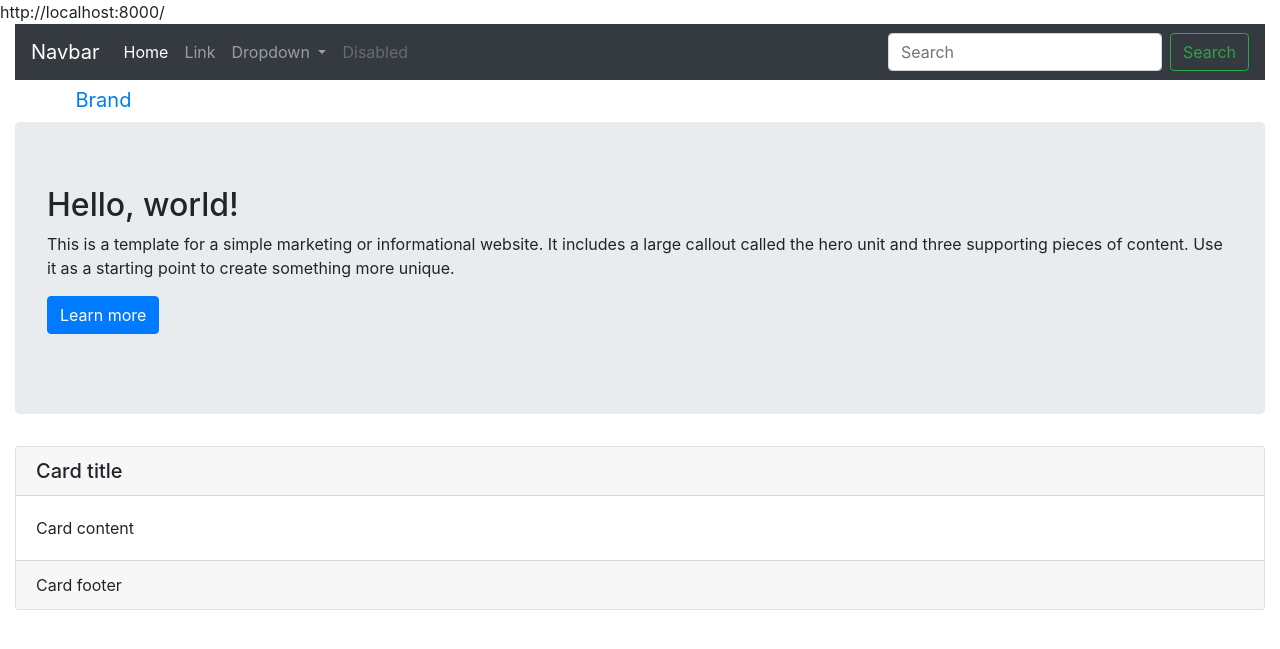
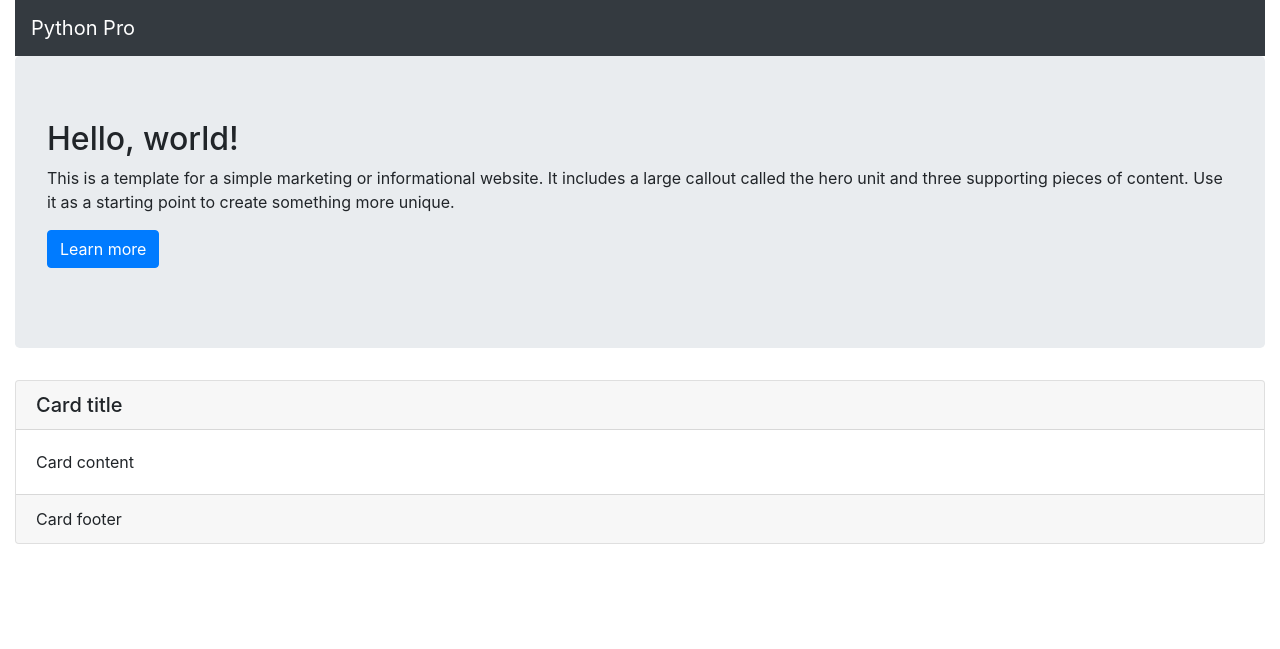
Before and after one commit to jlplautz/curso-django, a Django app: template pyprg/base/templates/base/home.html in a window 1280 px wide. Shown: the top 649 px of the page. Run offline with Django 3.2, Linux system fonts and the light colour scheme; the template is opened without the code that fills it, so the values that code supplies are empty; some libraries are stand-ins or nearby versions.

Commit message:
Alterado o html da home base
close #67

```diff
--- a/pyprg/base/templates/base/home.html
+++ b/pyprg/base/templates/base/home.html
@@ -1,6 +1,6 @@
 {% load static %}
 <!DOCTYPE html>
-<html lang="en">
+<html lang="pt">
   <head>
     <meta charset="utf-8">
     <meta http-equiv="X-UA-Compatible" content="IE=edge">
@@ -8,8 +8,8 @@
 
     <title>Python Pro</title>
 
-    <meta name="description" content="Source code generated using layoutit.com">
-    <meta name="author" content="LayoutIt!">
+    <meta name="description" content="Página do curso Python Pro">
+    <meta name="author" content="Jorge Plautz">
 
     <link href="{% static 'css/bootstrap.min.css' %}" rel="stylesheet">
     <link href="{% static 'css/style.css' %}" rel="stylesheet">
@@ -21,85 +21,20 @@
   <body>
 
     <div class="container-fluid">
-	<div class="row">http://localhost:8000/
+	<div class="row">
 		<div class="col-md-12">
 			<nav class="navbar navbar-expand-lg navbar-dark bg-dark">
-  <a class="navbar-brand" href="#">Navbar</a>
+  <a class="navbar-brand" href="{% url 'home' %}">Python Pro</a>
   <button class="navbar-toggler" type="button" data-toggle="collapse" data-target="#navbarSupportedContent" aria-controls="navbarSupportedContent" aria-expanded="false" aria-label="Toggle navigation">
     <span class="navbar-toggler-icon"></span>
   </button>
 
   <div class="collapse navbar-collapse" id="navbarSupportedContent">
     <ul class="navbar-nav mr-auto">
-      <li class="nav-item active">
-        <a class="nav-link" href="#">Home <span class="sr-only">(current)</span></a>
-      </li>
-      <li class="nav-item">
-        <a class="nav-link" href="#">Link</a>
-      </li>
-      <li class="nav-item dropdown">
-        <a class="nav-link dropdown-toggle" href="#" id="navbarDropdown" role="button" data-toggle="dropdown" aria-haspopup="true" aria-expanded="false">
-          Dropdown
-        </a>
-        <div class="dropdown-menu" aria-labelledby="navbarDropdown">
-          <a class="dropdown-item" href="#">Action</a>
-          <a class="dropdown-item" href="#">Another action</a>
-          <div class="dropdown-divider"></div>
-          <a class="dropdown-item" href="#">Something else here</a>
-        </div>
-      </li>
-      <li class="nav-item">
-        <a class="nav-link disabled" href="#" tabindex="-1" aria-disabled="true">Disabled</a>
-      </li>
     </ul>
-    <form class="form-inline my-2 my-lg-0">
-      <input class="form-control mr-sm-2" type="search" placeholder="Search" aria-label="Search">
-      <button class="btn btn-outline-success my-2 my-sm-0" type="submit">Search</button>
-    </form>
   </div>
 </nav>
 
-				<button class="navbar-toggler" type="button" data-toggle="collapse" data-target="#bs-example-navbar-collapse-1">
-					<span class="navbar-toggler-icon"></span>
-				</button> <a class="navbar-brand" href="#">Brand</a>
-				<div class="collapse navbar-collapse" id="bs-example-navbar-collapse-1">
-					<ul class="navbar-nav">
-						<li class="nav-item active">
-							 <a class="nav-link" href="#">Link <span class="sr-only">(current)</span></a>
-						</li>
-						<li class="nav-item">
-							 <a class="nav-link" href="#">Link</a>
-						</li>
-						<li class="nav-item dropdown">
-							 <a class="nav-link dropdown-toggle" href="http://example.com" id="navbarDropdownMenuLink" data-toggle="dropdown">Dropdown link</a>
-							<div class="dropdown-menu" aria-labelledby="navbarDropdownMenuLink">
-								 <a class="dropdown-item" href="#">Action</a> <a class="dropdown-item" href="#">Another action</a> <a class="dropdown-item" href="#">Something else here</a>
-								<div class="dropdown-divider">
-								</div> <a class="dropdown-item" href="#">Separated link</a>
-							</div>
-						</li>
-					</ul>
-					<form class="form-inline">
-						<input class="form-control mr-sm-2" type="text">
-						<button class="btn btn-primary my-2 my-sm-0" type="submit">
-							Search
-						</button>
-					</form>
-					<ul class="navbar-nav ml-md-auto">
-						<li class="nav-item active">
-							 <a class="nav-link" href="#">Link <span class="sr-only">(current)</span></a>
-						</li>
-						<li class="nav-item dropdown">
-							 <a class="nav-link dropdown-toggle" href="http://example.com" id="navbarDropdownMenuLink" data-toggle="dropdown">Dropdown link</a>
-							<div class="dropdown-menu dropdown-menu-right" aria-labelledby="navbarDropdownMenuLink">
-								 <a class="dropdown-item" href="#">Action</a> <a class="dropdown-item" href="#">Another action</a> <a class="dropdown-item" href="#">Something else here</a>
-								<div class="dropdown-divider">
-								</div> <a class="dropdown-item" href="#">Separated link</a>
-							</div>
-						</li>
-					</ul>
-				</div>
-			</nav>
 			<div class="jumbotron">
 				<h2>
 					Hello, world!
--- a/pyprg/urls.py
+++ b/pyprg/urls.py
@@ -21,7 +21,7 @@ from pyprg.base.views import home
 
 urlpatterns = [
     path('admin/', admin.site.urls),
-    path('', home),
+    path('', home, name='home'),
 ]
 
 if settings.DEBUG:
```
Also changed, not shown: pyprg/base/tests/test_home.py (+14 -5 lines).
